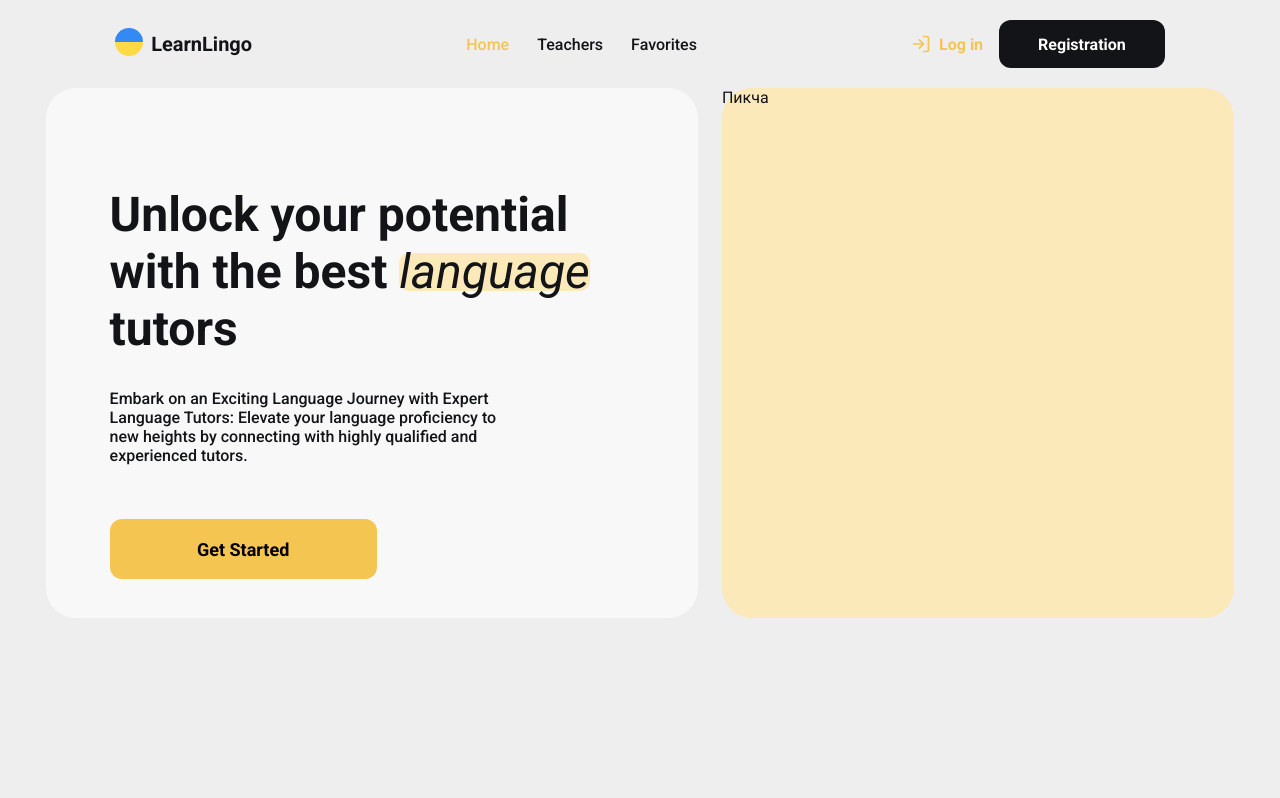
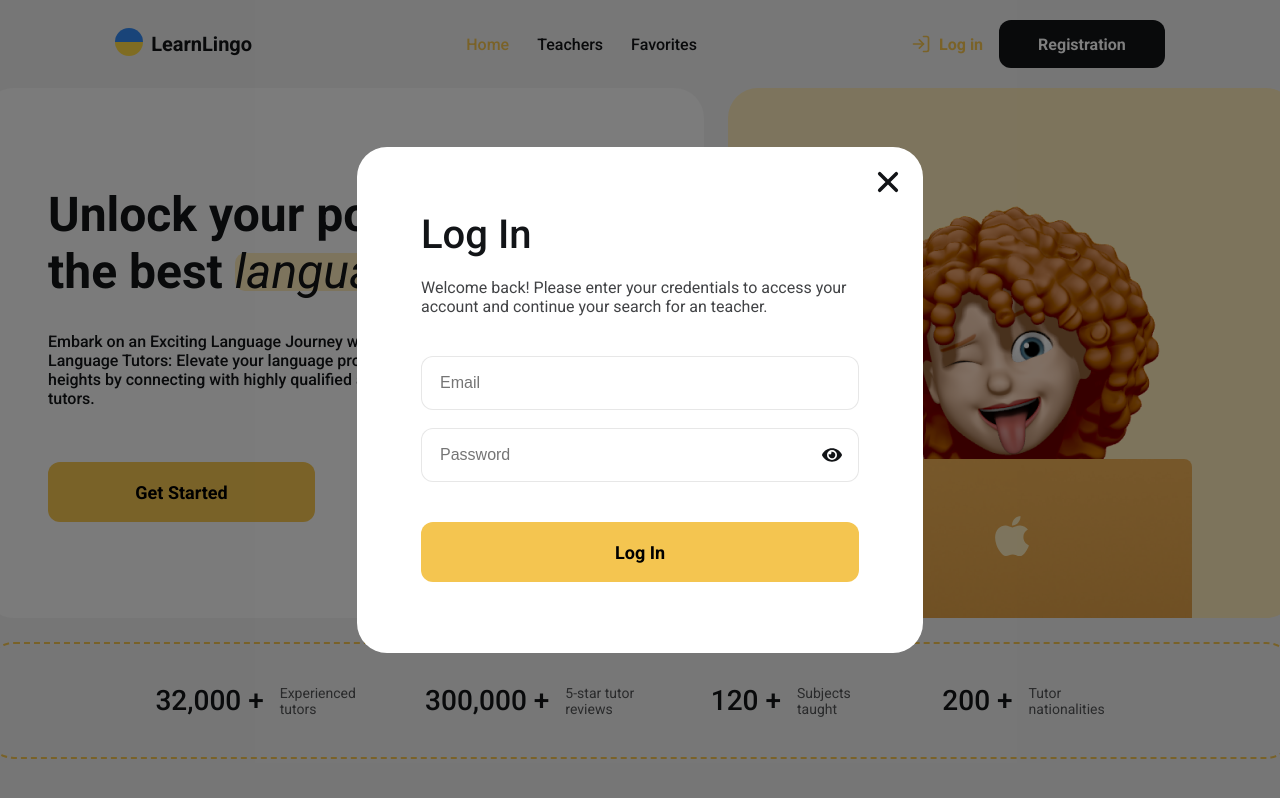
Before and after one commit to Andromeda-NGC224/LearnLingoAPP, a React (Vite) app: page / in a window 1280 px wide. Both pictures are taken after a click on the button "Log in". Built offline with nearby package versions, Linux system fonts and the light colour scheme.

Commit message:
Done fully Hero/homePage, modal log done

```diff
--- a/src/components/Header/Header.jsx
+++ b/src/components/Header/Header.jsx
@@ -2,12 +2,19 @@ import { Link, NavLink } from "react-router-dom";
 import css from "./Header.module.css";
 import clsx from "clsx";
 import { FiLogIn } from "react-icons/fi";
+import { useState } from "react";
+import ModalLogIn from "../Modal/ModalLogIn.jsx";
 
 const NavLinkStyle = ({ isActive }) => {
   return clsx(css.link, isActive && css.active);
 };
 
 export default function Header() {
+  const [showModal, setShowModal] = useState(false);
+  const toggleModal = () => {
+    setShowModal(!showModal);
+  };
+
   return (
     <header className={css.header}>
       <Link to={"/"} className={css.logo}>
@@ -44,12 +51,13 @@ export default function Header() {
         </ul>
       </nav>
       <div className={css.auth}>
-        <button className={css.loginBtn}>
+        <button onClick={toggleModal} className={css.loginBtn}>
           <FiLogIn size={20} color={"#F4C550"} />
           <p className={css.loginBtnText}>Log in</p>
         </button>
         <button className={css.registerBtn}>Registration</button>
       </div>
+      {showModal && <ModalLogIn toggleModal={toggleModal} />}
     </header>
   );
 }
--- /dev/null
+++ b/src/components/Modal/ModalLogIn.jsx
@@ -0,0 +1,74 @@
+import { IoClose } from "react-icons/io5";
+import css from "./ModalLogIn.module.css";
+import { useEffect, useState } from "react";
+import { FaEye, FaEyeSlash } from "react-icons/fa";
+
+export default function ModalLogIn({ toggleModal }) {
+  const [passwordVisible, setPasswordVisible] = useState(false);
+
+  const handleOverlayClick = (event) => {
+    if (event.target === event.currentTarget) {
+      toggleModal();
+    }
+  };
+
+  useEffect(() => {
+    const handleKeyDown = (event) => {
+      if (event.key === "Escape") {
+        toggleModal();
+      }
+    };
+    window.addEventListener("keydown", handleKeyDown);
+    return () => {
+      window.removeEventListener("keydown", handleKeyDown);
+    };
+  }, [toggleModal]);
+
+  const togglePasswordVisibility = () => {
+    setPasswordVisible(!passwordVisible);
+  };
+  return (
+    <div className={css.backdrop} onClick={handleOverlayClick}>
+      <div className={css.modalContainer}>
+        <button onClick={toggleModal} className={css.closeButton}>
+          <IoClose size={38} />
+        </button>
+        <form className={css.loginForm}>
+          <div className={css.loginHeader}>
+            <h2 className={css.loginHeaderTitle}>Log In</h2>
+            <p className={css.loginHeaderText}>
+              Welcome back! Please enter your credentials to access your account
+              and continue your search for an teacher.
+            </p>
+          </div>
+          <div className={css.inputContainer}>
+            <label htmlFor="email">
+              <input
+                className={css.input}
+                type="email"
+                id="email"
+                placeholder="Email"
+              />
+            </label>
+            <label className={css.label} htmlFor="password">
+              <input
+                className={css.input}
+                type={passwordVisible ? "text" : "password"}
+                id="password"
+                placeholder="Password"
+              />
+              <span className={css.eyeIcon} onClick={togglePasswordVisibility}>
+                {passwordVisible ? (
+                  <FaEyeSlash size={20} />
+                ) : (
+                  <FaEye size={20} />
+                )}
+              </span>
+            </label>
+          </div>
+          <button className={css.loginBtn}>Log In</button>
+        </form>
+      </div>
+    </div>
+  );
+}
--- /dev/null
+++ b/src/components/Modal/ModalLogIn.module.css
@@ -0,0 +1,106 @@
+.backdrop {
+  position: fixed;
+  top: 0;
+  left: 0;
+  right: 0;
+  bottom: 0;
+  background-color: rgba(0, 0, 0, 0.5);
+  display: flex;
+  justify-content: center;
+  align-items: center;
+  z-index: 999;
+}
+.modalContainer {
+  position: relative;
+  width: 566px;
+  height: 506px;
+  padding: 64px;
+  background-color: #fff;
+  border-radius: 30px;
+
+  box-sizing: border-box;
+}
+.closeButton {
+  position: absolute;
+  padding: 0;
+  top: 16px;
+  right: 16px;
+  background: none;
+  border: none;
+  cursor: pointer;
+  font-size: 16px;
+  color: #121417;
+  transition: color 0.35s ease;
+}
+.closeButton:hover,
+.closeButton:focus {
+  color: #f4c550;
+}
+.loginForm {
+  display: flex;
+  gap: 40px;
+  flex-direction: column;
+  align-items: center;
+  justify-content: center;
+}
+.loginHeader {
+  width: 100%;
+  display: flex;
+  flex-direction: column;
+  gap: 20px;
+  align-items: flex-start;
+  justify-content: center;
+}
+.loginHeaderTitle {
+  font-size: 40px;
+  font-weight: 500;
+}
+.loginHeaderText {
+  color: #121417;
+  opacity: 0.8;
+  font-size: 16px;
+}
+.inputContainer {
+  width: 100%;
+  display: flex;
+  flex-direction: column;
+  gap: 18px;
+}
+.label {
+  position: relative;
+}
+.eyeIcon {
+  position: absolute;
+  right: 17px;
+  top: 53%;
+  transform: translateY(-50%);
+  cursor: pointer;
+  transition: color 0.35s ease;
+}
+.input {
+  font-size: 16px;
+  color: #121417;
+  width: 100%;
+  height: 54px;
+  border: 1px solid rgba(22, 19, 19, 0.1);
+  border-radius: 12px;
+  padding: 16px 50px 16px 18px;
+  box-sizing: border-box;
+  outline: none;
+}
+.loginBtn {
+  width: 100%;
+  height: 60px;
+  padding: 16px 193px;
+  border: none;
+  border-radius: 12px;
+  background-color: #f4c550;
+  font-size: 18px;
+  font-weight: 600;
+  transition: background-color 0.3s ease-in-out;
+  box-sizing: border-box;
+}
+.loginBtn:hover,
+.loginBtn:focus {
+  background-color: #ffdc86;
+}
--- a/src/pages/HomePage/HomePage.jsx
+++ b/src/pages/HomePage/HomePage.jsx
@@ -1,3 +1,4 @@
+import { FaApple } from "react-icons/fa";
 import css from "./HomePage.module.css";
 
 export default function HomePage() {
@@ -16,8 +17,34 @@ export default function HomePage() {
           </p>
           <button className={css.HeroBtn}>Get Started</button>
         </div>
-        <div className={css.HeroPic}>Пикча</div>
+        <div className={css.HeroPicContainer}>
+          <div className={css.HeroPicBoy}></div>
+          <div className={css.HeroPicIMac}></div>
+          <div className={css.HeroPicApple}>
+            <FaApple size={46} color="#FBE9BA" />
+          </div>
+        </div>
       </section>
+      <div className={css.HeroAchievements}>
+        <ul className={css.AchievementsList}>
+          <li className={css.AchievementsItem}>
+            <h3 className={css.AchievementsItemNum}>32,000 +</h3>
+            <p className={css.AchievementsItemText}>Experienced tutors</p>
+          </li>
+          <li className={css.AchievementsItem}>
+            <h3 className={css.AchievementsItemNum}>300,000 +</h3>
+            <p className={css.AchievementsItemText}>5-star tutor reviews</p>
+          </li>
+          <li className={css.AchievementsItem}>
+            <h3 className={css.AchievementsItemNum}>120 +</h3>
+            <p className={css.AchievementsItemText}>Subjects taught</p>
+          </li>
+          <li className={css.AchievementsItem}>
+            <h3 className={css.AchievementsItemNum}>200 +</h3>
+            <p className={css.AchievementsItemText}>Tutor nationalities</p>
+          </li>
+        </ul>
+      </div>
     </div>
   );
 }
--- a/src/pages/HomePage/HomePage.module.css
+++ b/src/pages/HomePage/HomePage.module.css
@@ -1,5 +1,9 @@
 .mainContainer {
   padding: 0px 4.5% 0px 4.5%;
+  display: flex;
+  flex-direction: column;
+  align-items: center;
+  justify-content: center;
 }
 .Hero {
   display: flex;
@@ -9,8 +13,7 @@
   justify-content: center;
 }
 .HeroText {
-  flex: 0 0 56%;
-  max-width: 720px;
+  width: 720px;
   border-radius: 30px;
   background-color: #f8f8f8;
   padding: 98px 90px 98px 64px;
@@ -51,10 +54,65 @@
 .HeroBtn:focus {
   background-color: #fbe9ba;
 }
-.HeroPic {
-  max-width: 568px;
-  flex: 0 0 44%;
+.HeroPicContainer {
+  position: relative;
+  overflow: hidden;
+  display: flex;
+  align-items: center;
+  justify-content: center;
+  width: 568px;
   border-radius: 30px;
   background-color: #fbe9ba;
   box-sizing: border-box;
 }
+.HeroPicBoy {
+  width: 339px;
+  height: 339px;
+  background-image: url("/src/img/68e4226188648a055ee1b42bed644f46-sticker\ 1.png");
+  background-size: cover;
+  background-position: center;
+  box-sizing: border-box;
+}
+.HeroPicIMac {
+  width: 360px;
+  height: 247px;
+  position: absolute;
+  bottom: -88px;
+  background-image: url("/src/img/Union.png");
+  background-size: cover;
+  box-sizing: border-box;
+  border-radius: 8px;
+}
+.HeroPicApple {
+  position: absolute;
+  bottom: 55px;
+}
+.HeroAchievements {
+  padding: 40px 120px;
+  border: 2px dashed #f4c550;
+  border-radius: 30px;
+  box-sizing: border-box;
+  width: 1312px;
+}
+.AchievementsList {
+  display: flex;
+  justify-content: space-evenly;
+  box-sizing: border-box;
+}
+.AchievementsItem {
+  display: flex;
+  align-items: center;
+  gap: 16px;
+}
+.AchievementsItemNum {
+  font-size: 28px;
+  font-weight: 500;
+  text-wrap: nowrap;
+}
+.AchievementsItemText {
+  max-width: 96px;
+  font-size: 14px;
+  color: #121417;
+  opacity: 0.7;
+  text-wrap: wrap;
+}
```
Also changed, not shown: src/img/68e4226188648a055ee1b42bed644f46-sticker 1.png (added), src/img/Union.png (added).
